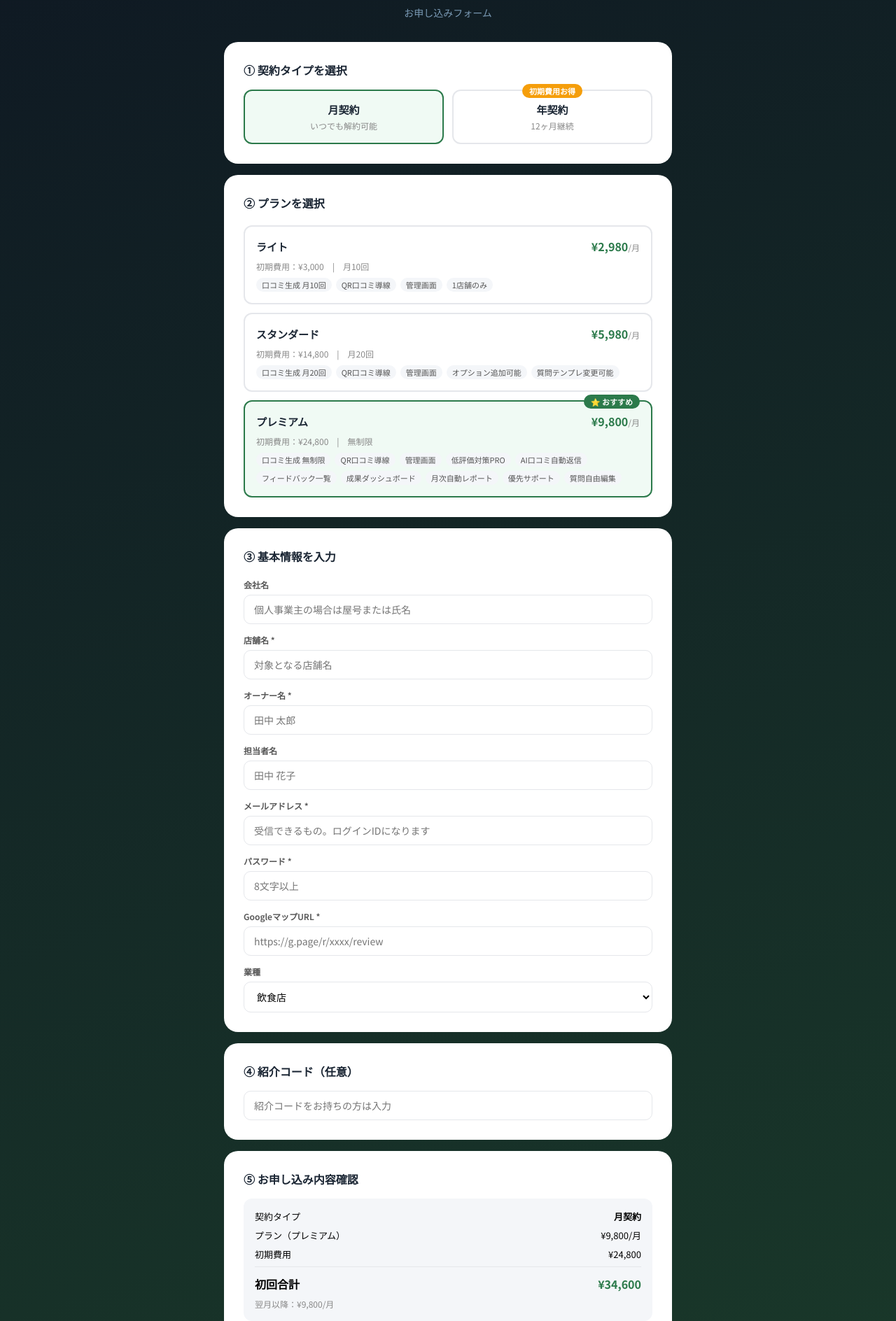
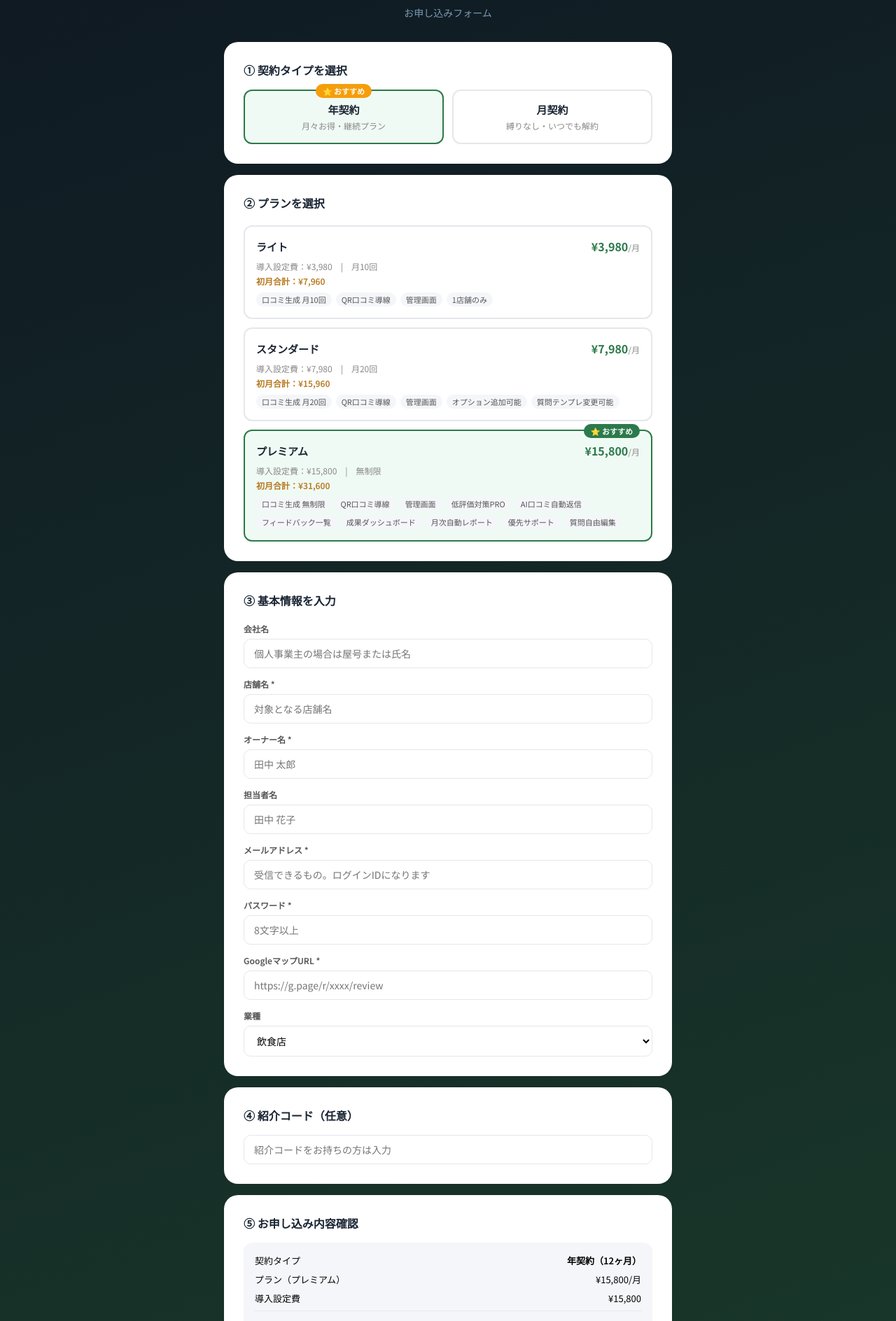
Before and after one commit to kioka-reship/review-pro, a Next.js app: page /signup in a window 1280 px wide. Shown: the part 63-1951 px from the top of the page at 70% size. Built offline with nearby package versions, Linux system fonts and the light colour scheme.

Commit message:
page.tsx

```diff
--- a/src/app/signup/page.tsx
+++ b/src/app/signup/page.tsx
@@ -5,10 +5,10 @@ const PLANS = [
   {
     key: "light",
     name: "ライト",
-    monthlyPrice: 2980,
-    yearlyPrice: 2980,
-    setupFeeMonthly: 3000,
-    setupFeeYearly: 0,
+    monthlyPrice: 4980,
+    yearlyPrice: 3980,
+    setupFeeMonthly: 4980,
+    setupFeeYearly: 3980,
     limit: "月10回",
     features: ["口コミ生成 月10回", "QR口コミ導線", "管理画面", "1店舗のみ"],
     recommended: false,
@@ -16,10 +16,10 @@ const PLANS = [
   {
     key: "standard",
     name: "スタンダード",
-    monthlyPrice: 5980,
-    yearlyPrice: 5980,
-    setupFeeMonthly: 14800,
-    setupFeeYearly: 9800,
+    monthlyPrice: 9800,
+    yearlyPrice: 7980,
+    setupFeeMonthly: 9800,
+    setupFeeYearly: 7980,
     limit: "月20回",
     features: ["口コミ生成 月20回", "QR口コミ導線", "管理画面", "オプション追加可能", "質問テンプレ変更可能"],
     recommended: false,
@@ -27,10 +27,10 @@ const PLANS = [
   {
     key: "premium",
     name: "プレミアム",
-    monthlyPrice: 9800,
-    yearlyPrice: 9800,
-    setupFeeMonthly: 24800,
-    setupFeeYearly: 19800,
+    monthlyPrice: 19800,
+    yearlyPrice: 15800,
+    setupFeeMonthly: 19800,
+    setupFeeYearly: 15800,
     limit: "無制限",
     features: ["口コミ生成 無制限", "QR口コミ導線", "管理画面", "低評価対策PRO", "AI口コミ自動返信", "フィードバック一覧", "成果ダッシュボード", "月次自動レポート", "優先サポート", "質問自由編集"],
     recommended: true,
@@ -38,10 +38,10 @@ const PLANS = [
 ];
 
 const OPTIONS = [
-  { key: "low_review_pro", name: "低評価対策PRO", price: 2980, description: "★2以下の低評価が付いた際に、Googleへの投稿前に店舗へ直接フィードバックを誘導。悪い口コミを未然に防ぎます。" },
-  { key: "qr_analytics", name: "QRアクセス分析PRO", price: 1980, description: "QRコードの読取数を日別・月別で可視化。アクセス推移をグラフで確認できます。" },
-  { key: "feedback_list", name: "フィードバック一覧", price: 1480, description: "低評価ユーザーからのフィードバックをマイページで一覧表示。改善ポイントの把握に役立ちます。" },
-  { key: "monthly_report", name: "月次自動レポート", price: 980, description: "口コミ数・評価推移などを毎月自動でレポートメール送信。データで改善サイクルを回せます。" },
+  { key: "low_review_pro", name: "低評価対策PRO", price: 3980, description: "★2以下の低評価が付いた際に、Googleへの投稿前に店舗へ直接フィードバックを誘導。悪い口コミを未然に防ぎます。" },
+  { key: "qr_analytics", name: "QRアクセス分析PRO", price: 2980, description: "QRコードの読取数を日別・月別で可視化。アクセス推移をグラフで確認できます。" },
+  { key: "feedback_list", name: "フィードバック一覧", price: 1980, description: "低評価ユーザーからのフィードバックをマイページで一覧表示。改善ポイントの把握に役立ちます。" },
+  { key: "monthly_report", name: "月次自動レポート", price: 1480, description: "口コミ数・評価推移などを毎月自動でレポートメール送信。データで改善サイクルを回せます。" },
 ];
 
 const REFERRAL_CODES = ["BNI-MEMBER", "0CP"];
@@ -53,8 +53,7 @@ const INDUSTRY_OPTIONS = [
 ];
 
 export default function SignupPage() {
-  const [step, setStep] = useState(1);
-  const [billingCycle, setBillingCycle] = useState<"monthly" | "yearly">("monthly");
+  const [billingCycle, setBillingCycle] = useState<"monthly" | "yearly">("yearly");
   const [form, setForm] = useState({
     company_name: "", store_name: "", owner_name: "", contact_name: "",
     email: "", password: "", type: "飲食店", place_id: "",
@@ -81,7 +80,8 @@ export default function SignupPage() {
   }, 0);
   const total = setupFee + price + optionTotal;
 
-  const upsellSuggestion = selectedPlan === "standard" && (price + optionTotal) >= 9800;
+  const premiumPrice = billingCycle === "monthly" ? 19800 : 15800;
+  const upsellSuggestion = selectedPlan === "standard" && (price + optionTotal) >= premiumPrice;
 
   const toggleOption = (key: string) => {
     setSelectedOptions(prev =>
@@ -134,16 +134,16 @@ export default function SignupPage() {
           <div style={{ background: "#fff", borderRadius: "20px", padding: "28px", marginBottom: "16px" }}>
             <h2 style={{ margin: "0 0 16px", fontSize: "16px", color: "#1a2533" }}>① 契約タイプを選択</h2>
             <div style={{ display: "grid", gridTemplateColumns: "1fr 1fr", gap: "12px" }}>
+              <div onClick={() => setBillingCycle("yearly")}
+                style={{ border: `2px solid ${billingCycle === "yearly" ? "#2C7A4B" : "#E5E7EB"}`, borderRadius: "12px", padding: "16px", cursor: "pointer", background: billingCycle === "yearly" ? "#F0FAF4" : "#fff", textAlign: "center", position: "relative" }}>
+                <span style={{ position: "absolute", top: "-10px", left: "50%", transform: "translateX(-50%)", background: "#F59E0B", color: "#fff", fontSize: "11px", fontWeight: "700", padding: "2px 10px", borderRadius: "20px", whiteSpace: "nowrap" }}>⭐ おすすめ</span>
+                <div style={{ fontWeight: "700", fontSize: "15px", color: "#1a2533", marginBottom: "4px" }}>年契約</div>
+                <div style={{ fontSize: "12px", color: "#888" }}>月々お得・継続プラン</div>
+              </div>
               <div onClick={() => setBillingCycle("monthly")}
                 style={{ border: `2px solid ${billingCycle === "monthly" ? "#2C7A4B" : "#E5E7EB"}`, borderRadius: "12px", padding: "16px", cursor: "pointer", background: billingCycle === "monthly" ? "#F0FAF4" : "#fff", textAlign: "center" }}>
                 <div style={{ fontWeight: "700", fontSize: "15px", color: "#1a2533", marginBottom: "4px" }}>月契約</div>
-                <div style={{ fontSize: "12px", color: "#888" }}>いつでも解約可能</div>
-              </div>
-              <div onClick={() => setBillingCycle("yearly")}
-                style={{ border: `2px solid ${billingCycle === "yearly" ? "#2C7A4B" : "#E5E7EB"}`, borderRadius: "12px", padding: "16px", cursor: "pointer", background: billingCycle === "yearly" ? "#F0FAF4" : "#fff", textAlign: "center", position: "relative" }}>
-                <span style={{ position: "absolute", top: "-10px", left: "50%", transform: "translateX(-50%)", background: "#F59E0B", color: "#fff", fontSize: "11px", fontWeight: "700", padding: "2px 10px", borderRadius: "20px", whiteSpace: "nowrap" }}>初期費用お得</span>
-                <div style={{ fontWeight: "700", fontSize: "15px", color: "#1a2533", marginBottom: "4px" }}>年契約</div>
-                <div style={{ fontSize: "12px", color: "#888" }}>12ヶ月継続</div>
+                <div style={{ fontSize: "12px", color: "#888" }}>縛りなし・いつでも解約</div>
               </div>
             </div>
           </div>
@@ -155,6 +155,7 @@ export default function SignupPage() {
               {PLANS.map(p => {
                 const pPrice = billingCycle === "monthly" ? p.monthlyPrice : p.yearlyPrice;
                 const pSetup = billingCycle === "monthly" ? p.setupFeeMonthly : p.setupFeeYearly;
+                const firstMonth = pPrice + pSetup;
                 return (
                   <div key={p.key} onClick={() => { setSelectedPlan(p.key); setSelectedOptions([]); }}
                     style={{ border: `2px solid ${selectedPlan === p.key ? "#2C7A4B" : "#E5E7EB"}`, borderRadius: "12px", padding: "16px", cursor: "pointer", position: "relative", background: selectedPlan === p.key ? "#F0FAF4" : "#fff" }}>
@@ -163,8 +164,11 @@ export default function SignupPage() {
                       <div style={{ fontWeight: "700", fontSize: "15px", color: "#1a2533" }}>{p.name}</div>
                       <div style={{ fontWeight: "800", color: "#2C7A4B" }}>¥{pPrice.toLocaleString()}<span style={{ fontSize: "12px", fontWeight: "400", color: "#888" }}>/月</span></div>
                     </div>
-                    <div style={{ fontSize: "12px", color: "#888", marginBottom: "8px" }}>
-                      初期費用：{pSetup === 0 ? "無料" : `¥${pSetup.toLocaleString()}`}　|　{p.limit}
+                    <div style={{ fontSize: "12px", color: "#888", marginBottom: "4px" }}>
+                      導入設定費：¥{pSetup.toLocaleString()}　|　{p.limit}
+                    </div>
+                    <div style={{ fontSize: "12px", color: "#B7791F", fontWeight: "600", marginBottom: "8px" }}>
+                      初月合計：¥{firstMonth.toLocaleString()}
                     </div>
                     <div style={{ display: "flex", flexWrap: "wrap", gap: "6px" }}>
                       {p.features.map(f => (
@@ -182,7 +186,7 @@ export default function SignupPage() {
                 <h3 style={{ fontSize: "14px", color: "#1a2533", marginBottom: "12px" }}>オプション追加（任意）</h3>
                 {upsellSuggestion && (
                   <div style={{ background: "#FFFBEB", border: "1px solid #F59E0B", borderRadius: "10px", padding: "12px", marginBottom: "12px", fontSize: "13px", color: "#92400E" }}>
-                    💡 プレミアムの方がお得です！現在の合計 ¥{(price + optionTotal).toLocaleString()} ≥ プレミアム ¥9,800
+                    💡 プレミアムの方がお得です！現在の合計 ¥{(price + optionTotal).toLocaleString()} ≥ プレミアム ¥{premiumPrice.toLocaleString()}
                   </div>
                 )}
                 <div style={{ display: "flex", flexDirection: "column", gap: "8px" }}>
@@ -263,7 +267,7 @@ export default function SignupPage() {
                 );
               })}
               <div style={{ display: "flex", justifyContent: "space-between", marginBottom: "8px", fontSize: "13px" }}>
-                <span>初期費用{referralValid ? "（紹介コード適用）" : ""}</span>
+                <span>導入設定費{referralValid ? "（紹介コード適用）" : ""}</span>
                 <span>{setupFee === 0 ? "無料" : `¥${setupFee.toLocaleString()}`}</span>
               </div>
               <div style={{ borderTop: "1px solid #E5E7EB", paddingTop: "12px", display: "flex", justifyContent: "space-between", fontWeight: "700", fontSize: "16px" }}>
```
